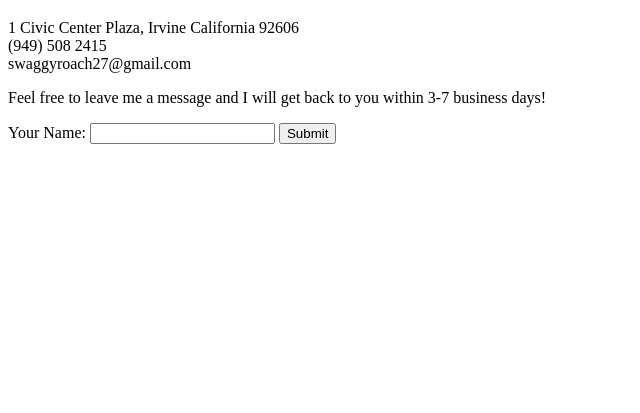
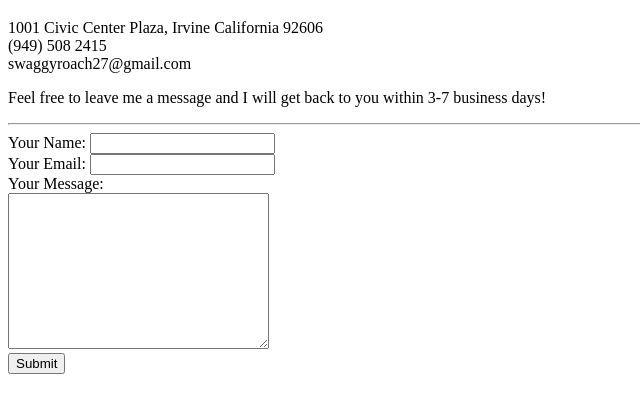
Before and after one commit to jessieh9/Personal-website-1, a plain HTML site: page contact-me.html in a window 1280 px wide. Shown: the part 61-474 px from the top of the page, without its empty margins (0-640 px from the left). Drawn offline with Linux system fonts and the light colour scheme.

Commit message:
changed form action to mailto:

```diff
--- a/contact-me.html
+++ b/contact-me.html
@@ -1,21 +1,31 @@
 <!DOCTYPE html>
 <html>
+
 <head>
     <meta charset="utf-8">
     <title></title>
 </head>
+
 <body>
     <h1>Contact me!</h1>
-        <p>1 Civic Center Plaza, Irvine California 92606<br>
+    <p>1001 Civic Center Plaza, Irvine California 92606<br>
         (949) 508 2415<br>
         swaggyroach27@gmail.com</p>
     <p>Feel free to leave me a message and I will get back
         to you within 3-7 business days!
     </p>
-        <form class="" action="index.html" method="post">
+    <hr>
+    <!-- action will be what it does after you press submit -->
+    <!-- what mailto: does is sends the info to the email specified -->
+    <form class="" action="mailto:jessiehe18@gmail.com" method="post">
         <label>Your Name:</label>
-            <input type="text" name="" value="">
+        <input type="text" name="" value=""><br>
+        <label>Your Email:</label>
+        <input type="email" name="" value=""><br>
+        <label>Your Message:</label><br>
+        <textarea name="name" rows="10" cols="30"></textarea><br>
         <input type="submit" name="">
     </form>
 </body>
+
 </html>
```
Lines whose indentation alone changed are shown as unchanged.
